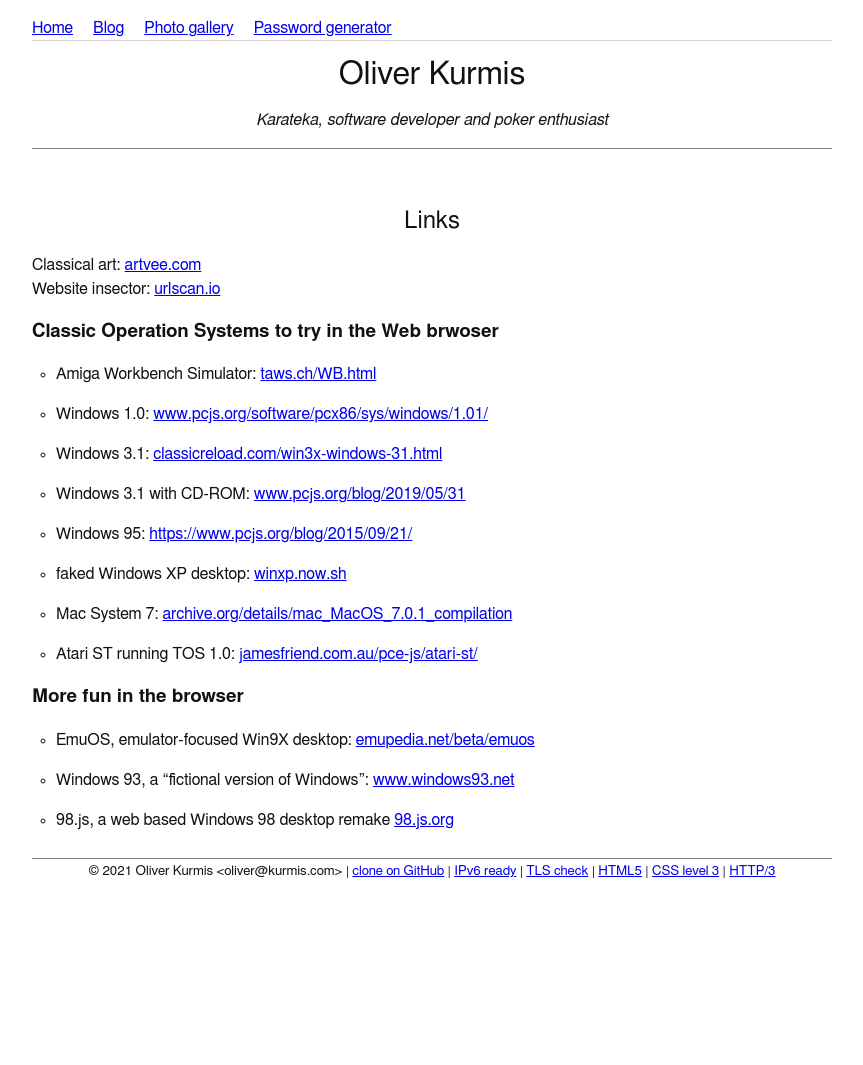
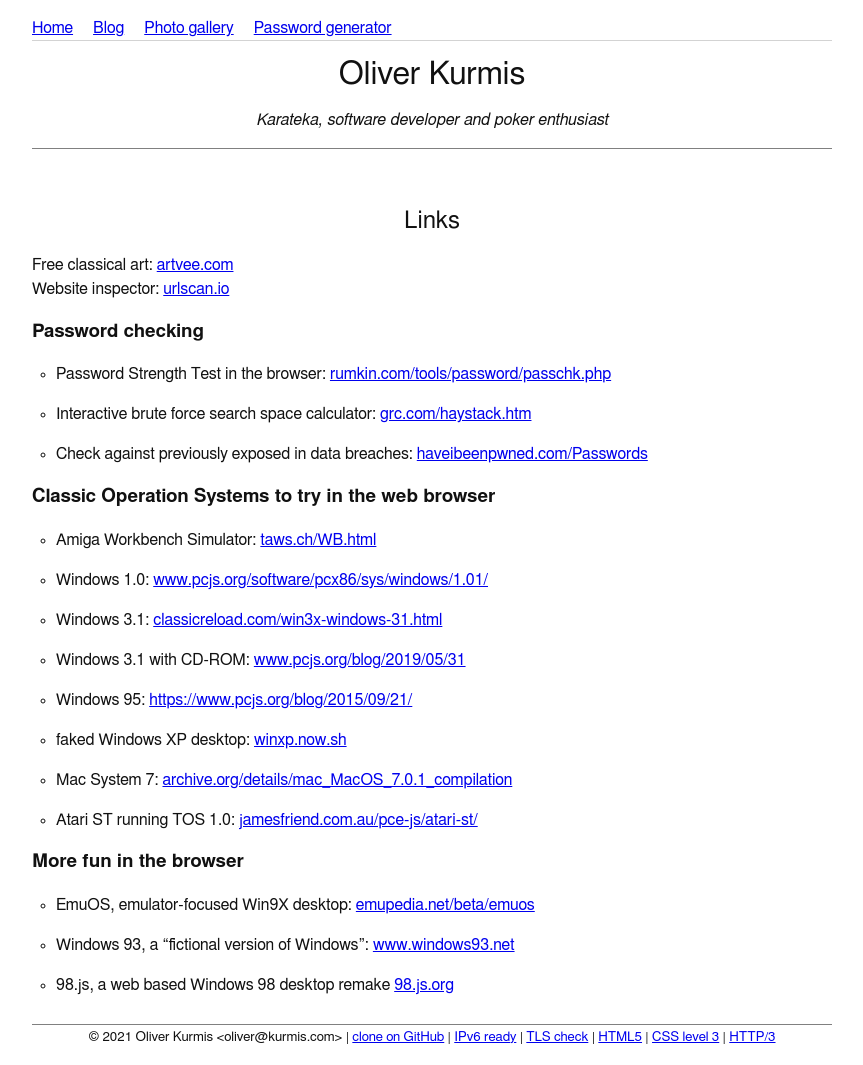
Before and after one commit to oliworx/oliworx.github.com, a Jekyll site: the page built from links.md, in a window 1280 px wide. Shown: the whole page, without its empty margins (208-1071 px from the left). Built offline with Jekyll 4.4.1, drawn with Linux system fonts in a browser that asks for light colours; our own code applies the rules of GitHub Pages for plain Markdown files; before the commit the page ends 900 px from its top, so only the background shows below that.

Commit message:
Add Password checking section

```diff
--- a/links.md
+++ b/links.md
@@ -7,10 +7,15 @@
 {::options parse_block_html="true" /}
 
 <section>
-Classical art: [artvee.com](https://artvee.com)
-Website insector: [urlscan.io](https://urlscan.io)
+Free classical art: [artvee.com](https://artvee.com)
+Website inspector: [urlscan.io](https://urlscan.io)
 
-### Classic Operation Systems to try in the Web brwoser
+### Password checking
+ * Password Strength Test in the browser: [rumkin.com/tools/password/passchk.php](http://rumkin.com/tools/password/passchk.php)
+ * Interactive brute force search space calculator: [grc.com/haystack.htm](https://www.grc.com/haystack.htm)
+ * Check against previously exposed in data breaches: [haveibeenpwned.com/Passwords](https://haveibeenpwned.com/Passwords)
+
+### Classic Operation Systems to try in the web browser
 
  * Amiga Workbench Simulator: [taws.ch/WB.html](https://taws.ch/WB.html)
  * Windows 1.0: [www.pcjs.org/software/pcx86/sys/windows/1.01/](https://www.pcjs.org/software/pcx86/sys/windows/1.01/)
```
